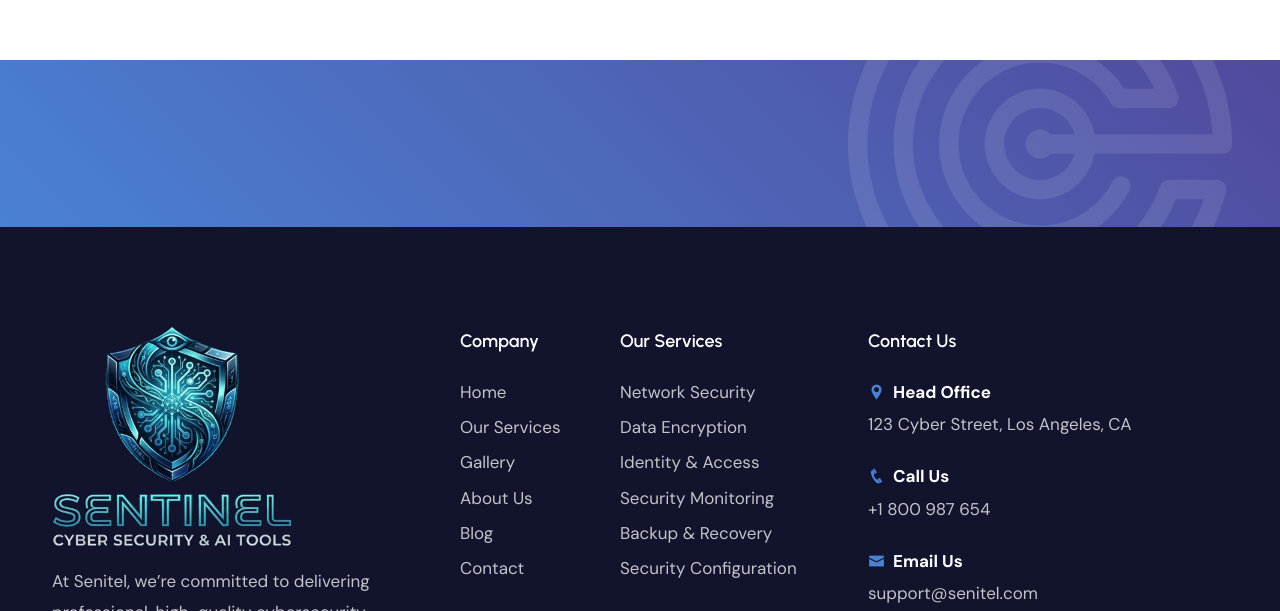
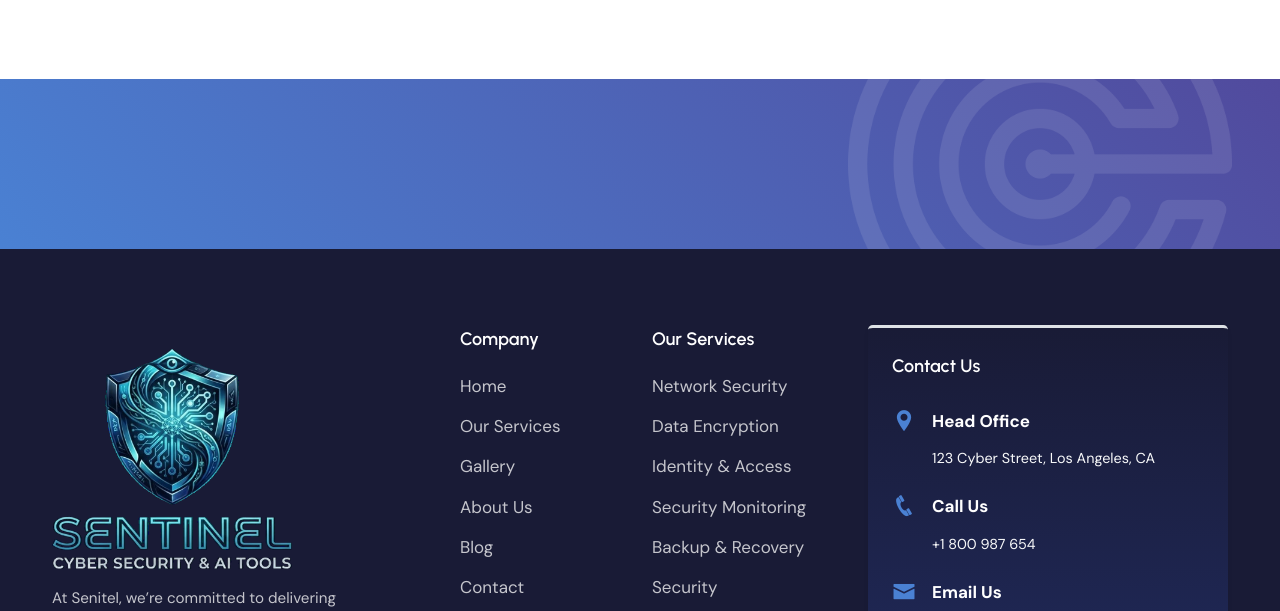
Before and after one commit to amandaptuar/senitalrepo, a React (Vite) app: page /team in a window 1280 px wide. Shown: the part 2189-2800 px from the top of the page. Built offline with nearby package versions, Linux system fonts and the light colour scheme.

Commit message:
added some changes

```diff
--- a/src/Footer.jsx
+++ b/src/Footer.jsx
@@ -2,15 +2,14 @@ import { Link } from 'react-router-dom';
 
 const Footer = () => {
     return (
-        <footer className="section-dark">
+        <footer className="section-dark bg-dark-2 text-light">
           <div className="container">
-            <div className="row gx-5">
-              <div className="col-lg-4 col-md-6 col-12 mb-sm-30">
-                <img src="/imgadd/image.png" className="logo-footer" alt="" />
-                <div className="spacer-20"></div>
-                <p>At Senitel, we’re committed to delivering professional, high-quality cybersecurity solutions. From proactive threat monitoring to advanced data protection, we help keep your business secure while preserving its reputation and protecting it from evolving digital threats.</p>
+            <div className="row gx-5 gy-4">
+              <div className="col-lg-4 col-md-6 col-12">
+                <img src="/imgadd/image.png" className="logo-footer mb-3" alt="Senitel" />
+                <p className="text-light-50 pe-lg-4" style={{ fontSize: '0.95rem' }}>At Senitel, we’re committed to delivering professional, high-quality cybersecurity solutions. From proactive threat monitoring to advanced data protection, we help keep your business secure while preserving its reputation and protecting it from evolving digital threats.</p>
 
-                <div className="social-icons mb-sm-30">
+                <div className="social-icons mt-4">
                   <Link to="/contact"><i className="fa-brands fa-facebook-f"></i></Link>
                   <Link to="/contact"><i className="fa-brands fa-x-twitter"></i></Link>
                   <Link to="/contact"><i className="fa-brands fa-whatsapp"></i></Link>
@@ -19,76 +18,81 @@ const Footer = () => {
                 </div>
               </div>
 
-              <div className="col-lg-4 col-md-12 col-12 mb-sm-30">
-                <div className="row">
-                  <div className="col-lg-5 col-6">
+              <div className="col-lg-4 col-md-12 col-12 mt-5 mt-lg-0">
+                <div className="row gy-4">
+                  <div className="col-6">
                     <div className="widget">
-                      <h5>Company</h5>
-                      <ul>
-                        <li><Link to="/">Home</Link></li>
-                        <li><Link to="/services">Our Services</Link></li>
-                        <li><Link to="/contact">Gallery</Link></li>
-                        <li><Link to="/about">About Us</Link></li>
-                        <li><Link to="/contact">Blog</Link></li>
-                        <li><Link to="/contact">Contact</Link></li>
+                      <h5 className="id-color mb-3">Company</h5>
+                      <ul className="list-unstyled">
+                        <li className="mb-2"><Link to="/" className="text-light-50 hover-text-white transition-all">Home</Link></li>
+                        <li className="mb-2"><Link to="/services" className="text-light-50 hover-text-white transition-all">Our Services</Link></li>
+                        <li className="mb-2"><Link to="/contact" className="text-light-50 hover-text-white transition-all">Gallery</Link></li>
+                        <li className="mb-2"><Link to="/about" className="text-light-50 hover-text-white transition-all">About Us</Link></li>
+                        <li className="mb-2"><Link to="/contact" className="text-light-50 hover-text-white transition-all">Blog</Link></li>
+                        <li className="mb-2"><Link to="/contact" className="text-light-50 hover-text-white transition-all">Contact</Link></li>
                       </ul>
                     </div>
                   </div>
 
-                  <div className="col-lg-7 col-6">
+                  <div className="col-6">
                     <div className="widget">
-                      <h5>Our Services</h5>
-                      <ul>
-                        <li><Link to="/services">Network Security</Link></li>
-                        <li><Link to="/services">Data Encryption</Link></li>
-                        <li><Link to="/services">Identity & Access</Link></li>
-                        <li><Link to="/services">Security Monitoring</Link></li>
-                        <li><Link to="/services">Backup & Recovery</Link></li>
-                        <li><Link to="/services">Security Configuration</Link></li>
+                      <h5 className="id-color mb-3">Our Services</h5>
+                      <ul className="list-unstyled">
+                        <li className="mb-2"><Link to="/services" className="text-light-50 hover-text-white transition-all">Network Security</Link></li>
+                        <li className="mb-2"><Link to="/services" className="text-light-50 hover-text-white transition-all">Data Encryption</Link></li>
+                        <li className="mb-2"><Link to="/services" className="text-light-50 hover-text-white transition-all">Identity & Access</Link></li>
+                        <li className="mb-2"><Link to="/services" className="text-light-50 hover-text-white transition-all">Security Monitoring</Link></li>
+                        <li className="mb-2"><Link to="/services" className="text-light-50 hover-text-white transition-all">Backup & Recovery</Link></li>
+                        <li className="mb-2"><Link to="/services" className="text-light-50 hover-text-white transition-all">Security Configuration</Link></li>
                       </ul>
                     </div>
                   </div>
                 </div>
               </div>
 
-              <div className="col-lg-4 col-md-6 col-12 mb-sm-30">
-                <div className="widget">
-                  <h5>Contact Us</h5>
+              <div className="col-lg-4 col-md-6 col-12 mt-5 mt-lg-0">
+                <div className="widget bg-dark-gradient p-4 rounded-3 border-top border-color border-3 shadow-sm h-100">
+                  <h5 className="id-color mb-4">Contact Us</h5>
 
-                  <div className="fw-bold text-white">
-                    <i className="icofont-location-pin me-2 id-color"></i>Head Office
+                  <div className="d-flex align-items-start mb-3">
+                    <i className="icofont-location-pin fs-4 id-color me-3 mt-1"></i>
+                    <div>
+                      <div className="fw-bold text-white mb-1">Head Office</div>
+                      <span className="text-light-50" style={{ fontSize: '0.9rem' }}>123 Cyber Street, Los Angeles, CA</span>
+                    </div>
                   </div>
-                  123 Cyber Street, Los Angeles, CA
 
-                  <div className="spacer-20"></div>
+                  <div className="d-flex align-items-start mb-3">
+                    <i className="icofont-phone fs-4 id-color me-3 mt-1"></i>
+                    <div>
+                      <div className="fw-bold text-white mb-1">Call Us</div>
+                      <span className="text-light-50" style={{ fontSize: '0.9rem' }}>+1 800 987 654</span>
+                    </div>
+                  </div>
 
-                  <div className="fw-bold text-white">
-                    <i className="icofont-phone me-2 id-color"></i>Call Us
+                  <div className="d-flex align-items-start">
+                    <i className="icofont-envelope fs-4 id-color me-3 mt-1"></i>
+                    <div>
+                      <div className="fw-bold text-white mb-1">Email Us</div>
+                      <span className="text-light-50" style={{ fontSize: '0.9rem' }}>support@senitel.com</span>
+                    </div>
                   </div>
-                  +1 800 987 654
-
-                  <div className="spacer-20"></div>
-
-                  <div className="fw-bold text-white">
-                    <i className="icofont-envelope me-2 id-color"></i>Email Us
-                  </div>
-                  support@senitel.com
                 </div>
               </div>
             </div>
           </div>
 
-          <div className="subfooter">
+          <div className="subfooter mt-5 border-top border-secondary border-opacity-25 pt-4 pb-4 bg-dark-3">
             <div className="container">
               <div className="row">
                 <div className="col-md-12">
-                  <div className="de-flex">
-                    <div className="de-flex-col">
+                  <div className="de-flex d-flex flex-column flex-md-row justify-content-between align-items-center">
+                    <div className="de-flex-col mb-3 mb-md-0 text-light-50 text-center text-md-start" style={{ fontSize: '0.9rem' }}>
                       &copy; 2026 - Senitel by Designesia
                     </div>
-                    <ul className="menu-simple">
-                      <li><Link to="/contact">Terms &amp; Conditions</Link></li>
-                      <li><Link to="/contact">Privacy Policy</Link></li>
+                    <ul className="menu-simple d-flex flex-wrap justify-content-center gap-3 list-unstyled mb-0">
+                      <li><Link to="/contact" className="text-light-50 hover-text-white transition-all text-decoration-none">Terms &amp; Conditions</Link></li>
+                      <li><Link to="/contact" className="text-light-50 hover-text-white transition-all text-decoration-none">Privacy Policy</Link></li>
                     </ul>
                   </div>
                 </div>
--- a/src/Navbar.jsx
+++ b/src/Navbar.jsx
@@ -71,15 +71,15 @@ const Navbar = () => {
     if (isMobileWindow) {
       return {
         display: 'block',
-        maxHeight: isMobileMenuOpen ? '2000px' : '0px',
+        maxHeight: isMobileMenuOpen ? '1000px' : '0px',
         paddingTop: isMobileMenuOpen ? '10px' : '0px',
         paddingBottom: isMobileMenuOpen ? '10px' : '0px',
         marginTop: isMobileMenuOpen ? '10px' : '0px',
         overflow: 'hidden',
-        transition: 'all 0.4s ease',
+        transition: 'all 0.5s cubic-bezier(0.4, 0, 0.2, 1)',
         opacity: isMobileMenuOpen ? 1 : 0,
         visibility: isMobileMenuOpen ? 'visible' : 'hidden',
-        backgroundColor: '#111013'
+        backgroundColor: 'transparent'
       };
     }
     return {};
@@ -102,8 +102,10 @@ const Navbar = () => {
   ].filter(Boolean).join(' ');
 
   const headerStyle = {
-    backgroundColor: '#111013',
-    ...(isMobileWindow && isMobileMenuOpen ? { height: '100vh' } : {})
+    backgroundColor: (isMobileWindow && isMobileMenuOpen) ? 'rgba(17, 16, 19, 0.95)' : '#111013',
+    backdropFilter: (isMobileWindow && isMobileMenuOpen) ? 'blur(10px)' : 'none',
+    transition: 'background-color 0.4s ease, height 0.4s ease',
+    ...(isMobileWindow && isMobileMenuOpen ? { height: '100vh', position: 'fixed', top: 0, left: 0, width: '100%', zIndex: 9999 } : {})
   };
 
   return (
@@ -168,7 +170,9 @@ const Navbar = () => {
               <div className="de-flex-col">
                 <div className="menu_side_area">
                   <Link to="/platform?tab=demo" className="btn-main fx-slide btn-line me-2"><span>Start Scan</span></Link>
-                  <Link to="/contact" className="btn-main fx-slide"><span>Explore Pricing</span></Link>
+                  {!isMobileWindow && (
+                    <Link to="/contact" className="btn-main fx-slide"><span>Explore Pricing</span></Link>
+                  )}
                   <span
                     id="menu-btn"
                     className={isMobileMenuOpen ? 'menu-open' : ''}
--- a/src/index.css
+++ b/src/index.css
@@ -40,6 +40,21 @@ header .de-flex.sm-pt10 {
 /* 1. Remove any default margin/padding causing white space */
 * { box-sizing: border-box; }
 body { margin: 0; padding: 0; overflow-x: hidden; }
+
+/* Fluid Typography scoped to content to protect footer */
+#content h1 { font-size: clamp(2.5rem, 6vw, 4rem) !important; }
+#content h2 { font-size: clamp(2rem, 5vw, 3.5rem) !important; }
+#content h3 { font-size: clamp(1.5rem, 4vw, 2.5rem) !important; }
+#content h4 { font-size: clamp(1.2rem, 3vw, 2rem) !important; }
+#content h5 { font-size: clamp(1.1rem, 2vw, 1.5rem) !important; }
+
+/* Wow.js Mobile Layout Fix */
+@media (max-width: 768px) {
+  .wow {
+    animation-duration: 0.5s !important;
+    animation-delay: 0s !important;
+  }
+}
 
 /* 2. Push hero section down so it sits below the fixed navbar */
 #section-intro, #subheader {
@@ -122,6 +137,12 @@ section {
   }
 }
 
+/* Subfooter responsive spacing */
+@media (max-width: 768px) {
+  .subfooter {
+    padding: 20px 0;
+  }
+}
 
 /* 8. Content area: no extra top padding that creates white gaps */
 #content {
```
